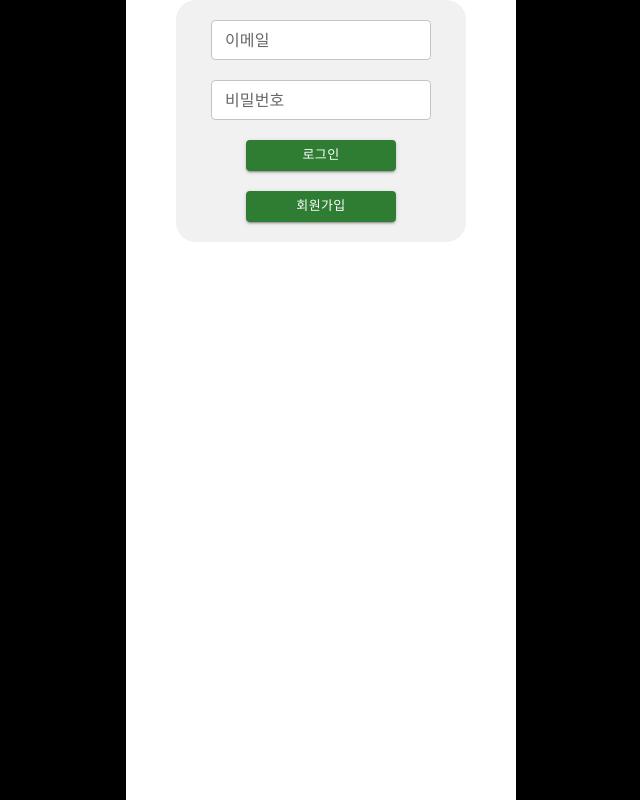
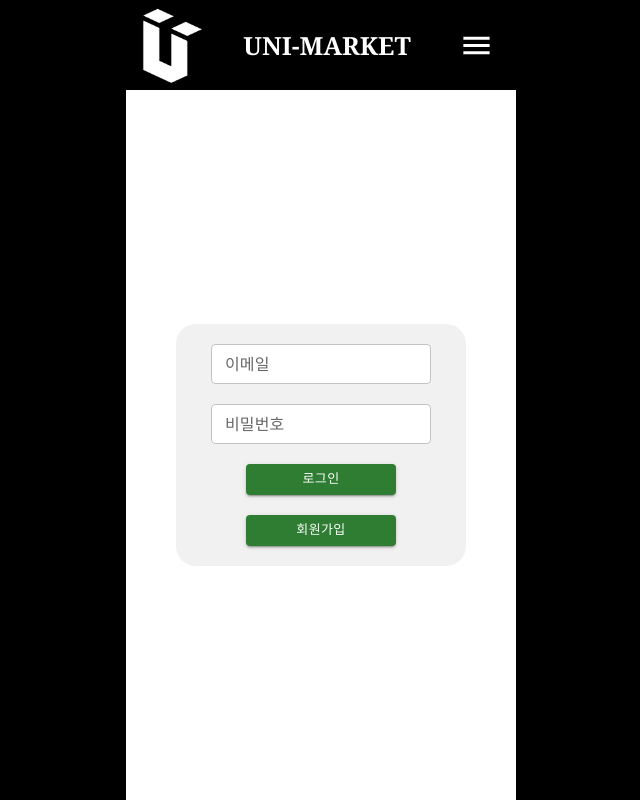
Before and after one commit to DonggyunKim00/UniMarket, a React (Create React App) app: page /mypage in a window 1280 px wide. Shown: the whole page, without its empty margins (319-959 px from the left). Built offline with nearby package versions, Linux system fonts and the light colour scheme.

Commit message:
feat: 페이지 최상단에 Header를 추가하는 PageWrapper 공통컴포넌트 구현

```diff
--- /dev/null
+++ b/src/components/common/PageWrapper.tsx
@@ -0,0 +1,27 @@
+import React from 'react';
+import styled from 'styled-components';
+import Header from './Header';
+
+const PageWrapper = ({ children }: { children: React.ReactNode }) => {
+  return (
+    <Container>
+      <Header />
+      <Inner>{children}</Inner>
+    </Container>
+  );
+};
+
+export default PageWrapper;
+
+const Container = styled.div`
+  display: flex;
+  flex-direction: column;
+  height: 100%;
+`;
+const Inner = styled.div`
+  display: flex;
+  flex-direction: column;
+  justify-content: center;
+  align-items: center;
+  height: 100%;
+`;
--- a/src/pages/MyPage.tsx
+++ b/src/pages/MyPage.tsx
@@ -1,5 +1,6 @@
 import React from 'react';
 import styled from 'styled-components';
+import PageWrapper from '../components/common/PageWrapper';
 import LoginForm from '../components/mypage/LoginForm';
 import Modal from '../components/mypage/modal';
 import useModalStateStore from '../store/modal/modalState';
@@ -15,8 +16,3 @@ const MyPage = () => {
 };
 
 export default MyPage;
-
-const PageWrapper = styled.div`
-  display: flex;
-  justify-content: center;
-`;
```
